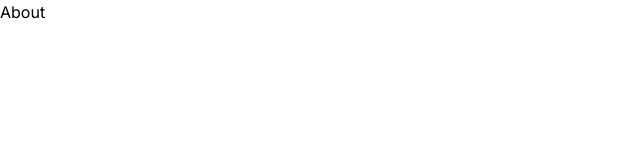
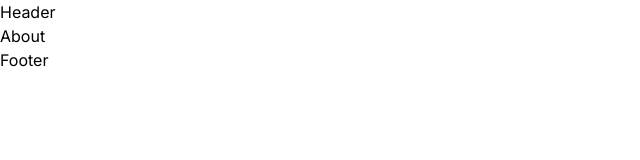
Before and after one commit to mitragroups/nextone, a Next.js app: page /about in a window 1280 px wide. Shown: the top 160 px of the page, without its empty margins (0-640 px from the left). Built offline with nearby package versions, Linux system fonts and the light colour scheme.

Commit message:
Add header & footer in About Page

```diff
--- a/src/app/about/page.js
+++ b/src/app/about/page.js
@@ -1,3 +1,12 @@
+import { Footer } from "@/components/footer";
+import { Header } from "@/components/header";
+
 export default function About() {
-  return <div>About</div>;
+  return (
+    <div>
+      <Header />
+      <main>About</main>
+      <Footer />
+    </div>
+  );
 }
```
